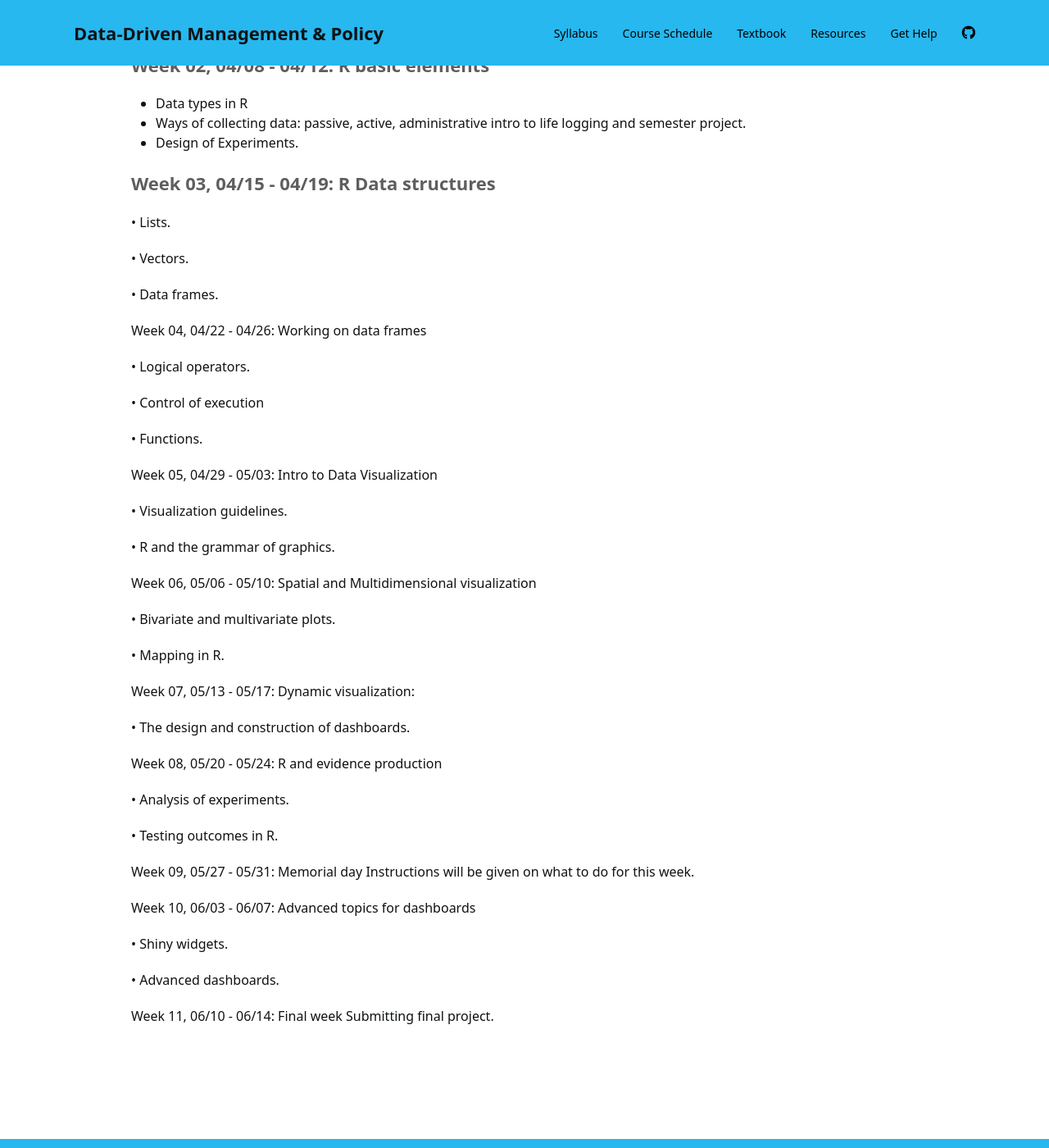
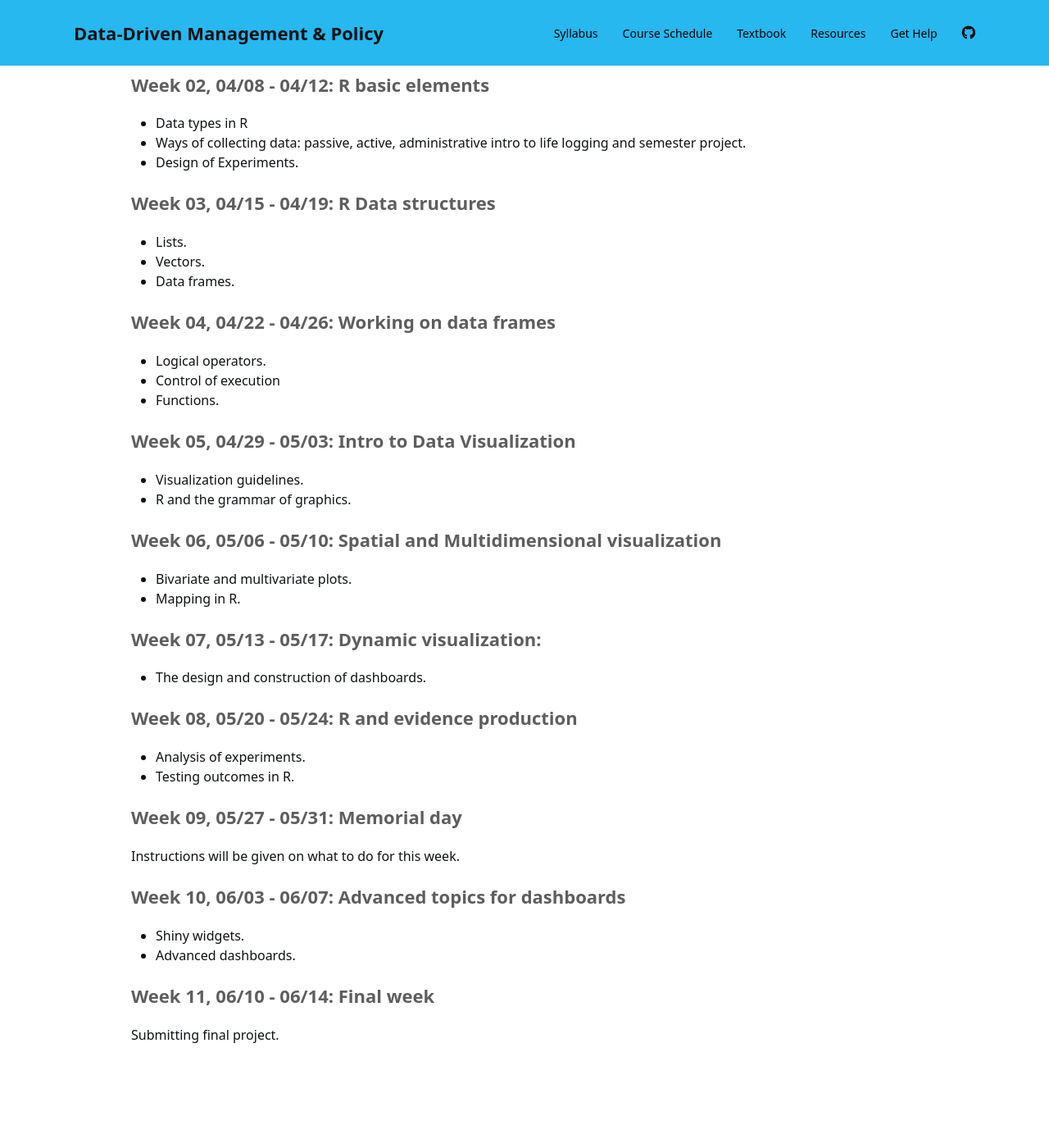
Before and after one commit to DS4PS/ddmp-uw-class-spring-2019, a Jekyll site: the page built from index.md, in a window 1280 px wide and 1400 px high, scrolled down 4618 px. Shown: the whole window at 82% size. Built offline with Jekyll 4.4.1, drawn with Linux system fonts in a browser that asks for light colours; nearby versions of some CDN libraries; a style sheet for code colours, icons or effects is not loaded.

```diff
--- a/index.md
+++ b/index.md
@@ -149,7 +149,7 @@ This course requires working in groups.  You should have decided who will be in
 
 # Course Schedule
 
-*This represents a general plan. Check on the Schedule tab of this site for the most recent dates and deadlines.*
+This represents a general plan. Check on the Schedule tab of this site for the most recent dates and deadlines.
 
 ### Week 01, 04/01 - 04/05:    Intro to R for performance
 
@@ -166,58 +166,52 @@ This course requires working in groups.  You should have decided who will be in
 
 ### Week 03, 04/15 - 04/19:    R Data structures
 
-•  Lists.
-
-•  Vectors.
-
-•  Data frames.
+* Lists.
+* Vectors.
+* Data frames.
 
 
-Week 04, 04/22 - 04/26:    Working on data frames
+### Week 04, 04/22 - 04/26:    Working on data frames
 
-•  Logical operators.
-
-•  Control of execution
-
-•  Functions.
+* Logical operators.
+* Control of execution
+* Functions.
 
 
-Week 05, 04/29 - 05/03:    Intro to Data Visualization
+### Week 05, 04/29 - 05/03:    Intro to Data Visualization
 
-•  Visualization guidelines.
-
-•  R and the grammar of graphics.
+* Visualization guidelines.
+* R and the grammar of graphics.
 
 
-Week 06, 05/06 - 05/10:    Spatial and Multidimensional visualization
+### Week 06, 05/06 - 05/10:    Spatial and Multidimensional visualization
 
-•  Bivariate and multivariate plots.
-
-•  Mapping in R.
+* Bivariate and multivariate plots.
+* Mapping in R.
 
 
-Week 07, 05/13 - 05/17:    Dynamic visualization:
+### Week 07, 05/13 - 05/17:    Dynamic visualization:
 
-•  The design and construction of dashboards.
+* The design and construction of dashboards.
 
 
-Week 08, 05/20 - 05/24:    R and evidence production
+### Week 08, 05/20 - 05/24:    R and evidence production
 
-•  Analysis of experiments.
-
-•  Testing outcomes in R.
+* Analysis of experiments.
+* Testing outcomes in R.
 
 
-Week 09, 05/27 - 05/31:    Memorial day
+### Week 09, 05/27 - 05/31:    Memorial day
+
 Instructions will be given on what to do for this week.
 
 
-Week 10, 06/03 - 06/07:    Advanced topics for dashboards
+### Week 10, 06/03 - 06/07:    Advanced topics for dashboards
 
-•  Shiny widgets.
-
-•  Advanced dashboards.
+* Shiny widgets.
+* Advanced dashboards.
 
 
-Week 11, 06/10 - 06/14:    Final week
+### Week 11, 06/10 - 06/14:    Final week
+
 Submitting final project.
```
